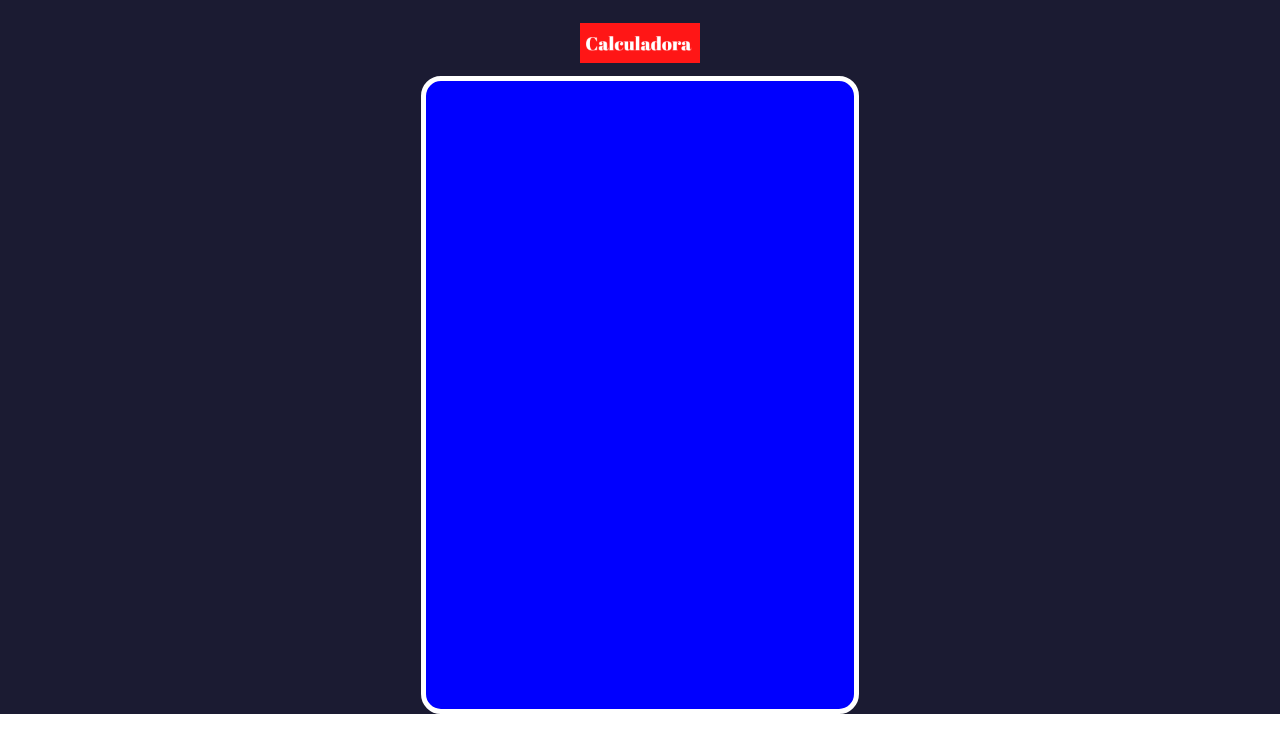
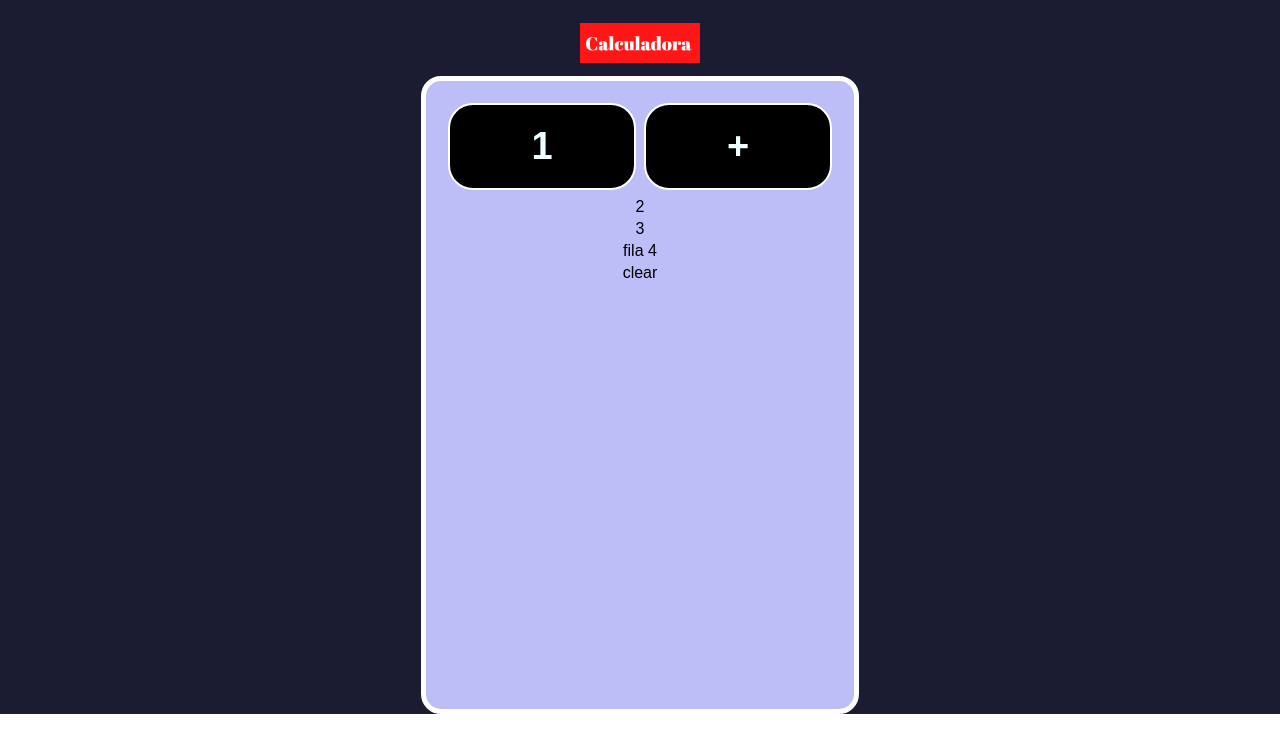
Before and after one commit to pablomondino/calculadora_react, a React (Create React App) app: page / in a window 1280 px wide. Shown: the top 752 px of the page. Built offline with nearby package versions, Linux system fonts and the light colour scheme.

Commit message:
presente a la calculadora dos botones

```diff
--- a/src/App.css
+++ b/src/App.css
@@ -18,9 +18,9 @@
   margin: 8px;
 
   display: flex;
+  align-items: center;
+  justify-content: center;
 
-  justify-content: center;
-  align-items: center;
 
 }
 
@@ -33,10 +33,20 @@
   width: 400px;
   height: 600px;
   padding: 14px;
-  background-color: blue;
+  background-color: rgb(189, 189, 248);
   border-radius: 20px;
   border: 5px solid white;
 }
+.fila{
+  margin: 4px;
+  display: flex;
+  align-items: center;
+  justify-content: center;
+
+}
+
+
+
 
 
 /* .App {
--- a/src/App.js
+++ b/src/App.js
@@ -1,6 +1,8 @@
 import logo from './logo.svg';
 import './App.css';
 import logoCalculadora from './imagenes/logo-calculadora.png';
+
+import Boton from './componentes/Boton';
 
 function App() {
   return (
@@ -14,7 +16,11 @@
       />
     </div>
     <div className='contenedor-calculadora'>
-
+      <div className='fila'><Boton>1</Boton> <Boton>+</Boton></div>
+      <div className='fila'>2</div>
+      <div className='fila'>3</div>
+      <div className='fila'>fila 4</div>
+      <div className='fila'>clear</div>
 
 
     </div>
--- /dev/null
+++ b/src/componentes/Boton.js
@@ -0,0 +1,25 @@
+import React from "react";
+import '../hojas-de-estilo/Boton.css'
+
+
+
+function Boton(props){
+
+  const esOperador= valor=>{
+    return isNaN(valor) && (valor != '.') && (valor != '=');
+  };
+
+
+
+	return(
+		<div
+		 className={`boton-contenedor ${esOperador(props.children) ? 'operador' : ''} `.trimEnd()}>
+
+			{props.children}
+		</div>
+
+	);
+
+}
+
+export default Boton;
--- /dev/null
+++ b/src/hojas-de-estilo/Boton.css
@@ -0,0 +1,17 @@
+.boton-contenedor{
+  height: 83px;
+
+  display: flex;
+  flex: 1 1;
+  justify-content: center;
+  align-items: center;
+  font-weight: bold;
+  font-size: 38px;
+  background-color:black;
+  color: azure;
+  border-radius: 25px;
+  border: 2px solid white;
+  margin: 4px;
+  cursor: pointer;
+  user-select: none;
+}
```
Also changed, not shown: notas.txt.
